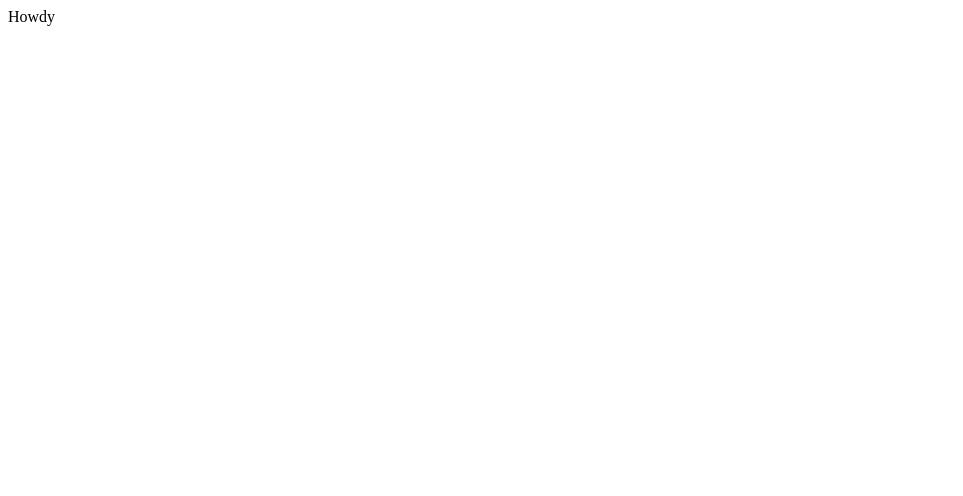
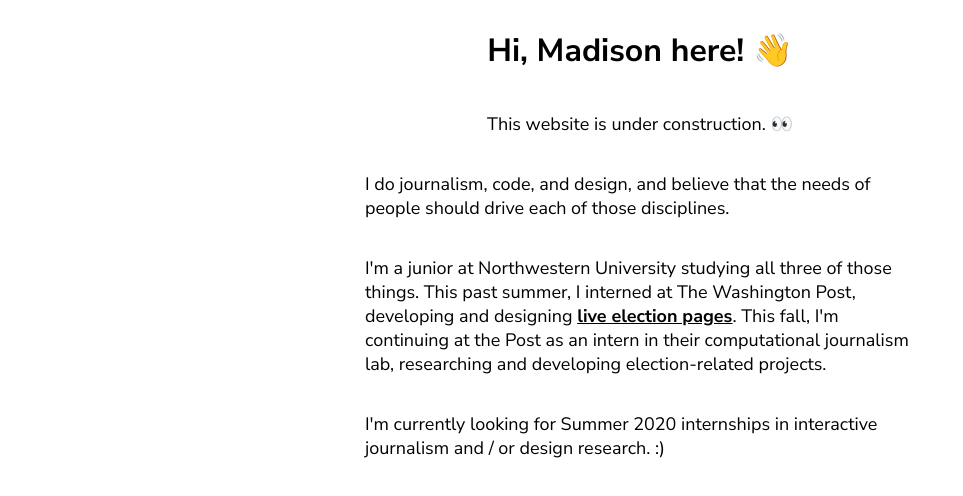
Before and after one commit to mfdong/mfdong.github.io, a plain HTML site: page index.html in a window 1280 px wide. Shown: the whole page, without its empty margins (0-963 px from the left). Drawn offline with Linux system fonts and the light colour scheme.

Commit message:
placeholder

```diff
--- /dev/null
+++ b/index.css
@@ -0,0 +1,26 @@
+@import url('https://fonts.googleapis.com/css?family=Nunito+Sans:400,400i,700&display=swap');
+p {
+    font-family: 'Nunito Sans';
+    font-weight: 300;
+    font-size: 18px;
+    max-width: 550px;
+}
+
+a {
+    font-weight: 700;
+    color: black;
+}
+
+h1 {
+    font-family: 'Nunito Sans';
+    font-weight: 700;
+    max-width: 550px;
+    text-align: left;
+}
+
+body {
+    display: flex;
+    flex-direction: column;
+    justify-content: center;
+    align-items: center;
+}
--- a/index.html
+++ b/index.html
@@ -1 +1,17 @@
-Howdy
+<head>
+    <link rel="stylesheet" href="index.css">
+</head>
+<body>
+    <h1>Hi, Madison here! 👋</h1>
+    <p>This website is under construction. 👀</p>
+    <p>I do journalism, code, and design, and believe that the needs of people
+        should drive each of those disciplines.</p>
+    <p>I'm a junior at Northwestern University studying all
+        three of those things. This past summer, I interned at
+    <italic>The Washington Post</italic>, developing and designing <a href="https://www.washingtonpost.com/election-results/north-carolina/" target="_blank">live election pages</a>.
+
+    This fall, I'm continuing at the Post as an intern in their computational
+    journalism lab, researching and developing election-related projects.
+</p>
+<p>I'm currently looking for Summer 2020 internships in interactive journalism and / or design research. :)</p>
+</body>
```
